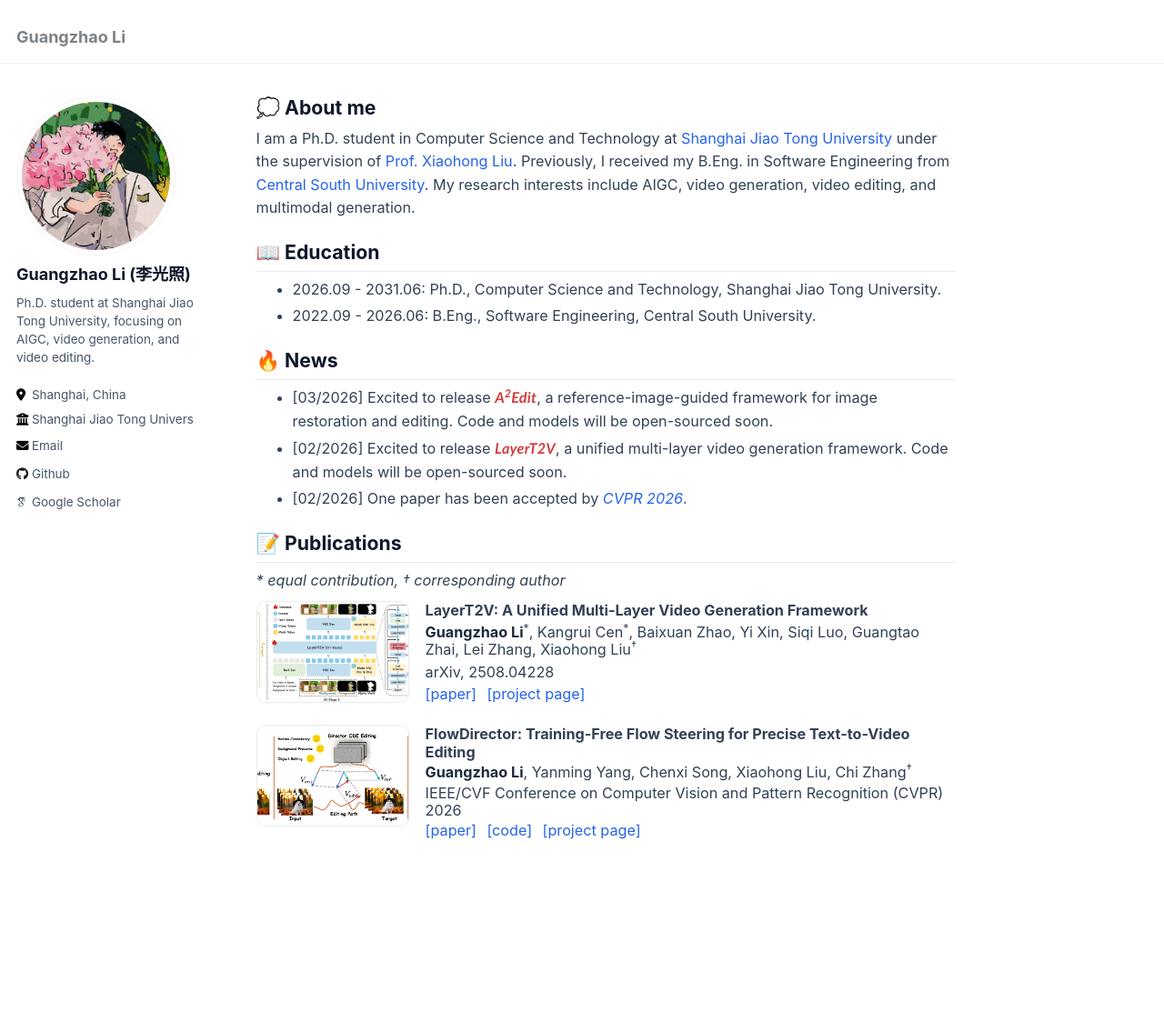
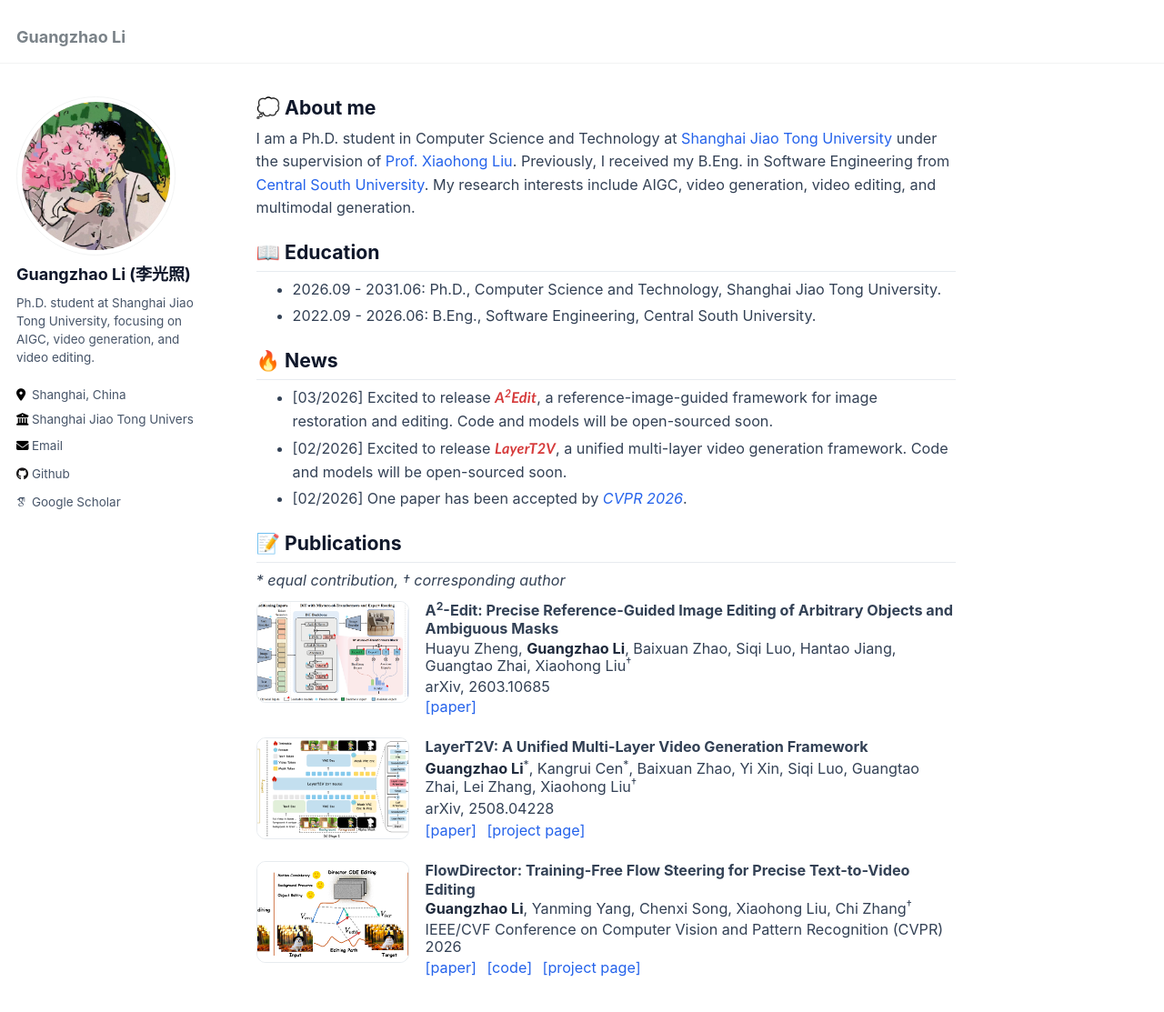
Before and after one commit to guangzhaoli/guangzhaoli.github.io, a Jekyll site: the page built from _pages/about.md, in a window 1280 px wide and 1125 px high. Shown: the top 1113 px of the window at 91% size. Built offline with Jekyll 4.4.1, drawn with Linux system fonts in a browser that asks for light colours; some web fonts are replaced.

Commit message:
Add A2-Edit publication

```diff
--- a/_pages/about.md
+++ b/_pages/about.md
@@ -25,6 +25,22 @@
 # 📝 Publications
 
 <p><em>* equal contribution, † corresponding author</em></p>
+
+<div class="publication-entry">
+  <div class="publication-entry-media">
+    <a href="/images/a2edit.png" aria-label="Preview A2-Edit image">
+      <img src="/images/a2edit.png" alt="A2-Edit preview">
+    </a>
+  </div>
+  <div class="publication-entry-body">
+    <p class="publication-entry-title">A<sup>2</sup>-Edit: Precise Reference-Guided Image Editing of Arbitrary Objects and Ambiguous Masks</p>
+    <p class="publication-entry-authors">Huayu Zheng, <strong>Guangzhao Li</strong>, Baixuan Zhao, Siqi Luo, Hantao Jiang, Guangtao Zhai, Xiaohong Liu<sup>&dagger;</sup></p>
+    <p class="publication-entry-venue">arXiv, 2603.10685</p>
+    <p class="publication-entry-links">
+      <a class="publication-entry-link" href="https://arxiv.org/abs/2603.10685">[paper]</a>
+    </p>
+  </div>
+</div>
 
 <div class="publication-entry">
   <div class="publication-entry-media">
```
Also changed, not shown: images/a2edit.png (added).
